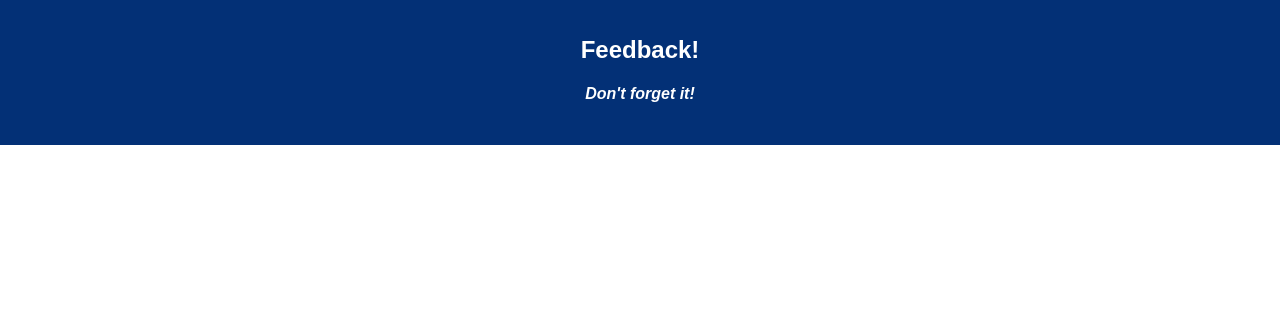
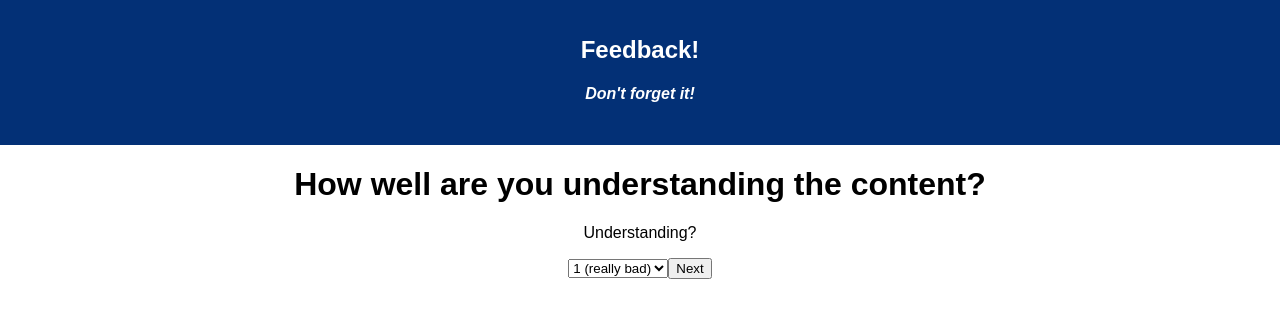
Before and after one commit to JessieConley/redux-feedback-survey, a React (Create React App) app: page /#/understanding in a window 1280 px wide. Before the commit this address led to /#/. Shown: the top 318 px of the page. Built offline with nearby package versions, Linux system fonts and the light colour scheme.

Commit message:
components and routes in place

```diff
--- a/package.json
+++ b/package.json
@@ -8,6 +8,8 @@
     "pg": "^7.4.1",
     "react": "^16.8.6",
     "react-dom": "^16.8.6",
+    "react-redux": "^7.2.0",
+    "react-router-dom": "^5.1.2",
     "react-scripts": "^3.0.1"
   },
   "devDependencies": {
--- a/src/components/App/App.js
+++ b/src/components/App/App.js
@@ -1,19 +1,41 @@
-import React, { Component } from 'react';
-import axios from 'axios';
+import React, { Component } from "react";
+// import axios from 'axios';
 import './App.css';
+import { HashRouter as Router, Route } from "react-router-dom";
+
+//import components
+import Feeling from '../Feeling/Feeling';
+import Understanding from "../Understanding/Understanding";
+import Supported from "../Supported/Supported";
+import Comments from "../Comments/Comments";
+import Review from "../Review/Review";
 
 class App extends Component {
+
+
   render() {
     return (
-      <div className="App">
-        <header className="App-header">
-          <h1 className="App-title">Feedback!</h1>
-          <h4><i>Don't forget it!</i></h4>
-        </header>
-        <br/>
-      </div>
+      <Router>
+        <div className="App">
+          <header className="App-header">
+            <h1 className="App-title">Feedback!</h1>
+            <h4>
+              <i>Don't forget it!</i>
+            </h4>
+          </header>
+
+
+
+          <Route exact path="/" component={Feeling} />
+          <Route exact path="/understanding" component={Understanding} />
+          <Route exact path="/supported" component={Supported} />
+          <Route exact path="/comments" component={Comments} />
+          <Route exact path="/review" component={Review} />
+        </div>
+      </Router>
     );
   }
 }
 
+
 export default App;
--- /dev/null
+++ b/src/components/Comments/Comments.js
@@ -0,0 +1,22 @@
+import React, { Component } from "react";
+// import { HashRouter as Router, Route, Link } from "react-router-dom";
+
+class Comments extends Component {
+  buttonClick = () => {
+    this.props.history.push("/review");
+  };
+  render() {
+    return (
+      <div className="QuestionFour">
+        <h1>Any comments you want to leave?</h1>
+        <p>Comments</p>
+        <input placeholder="comments"></input>
+
+
+        {/* <button onClick={this.buttonClick}>Next</button> */}
+      </div>
+    );
+  }
+}
+
+export default Comments;
--- /dev/null
+++ b/src/components/Feeling/Feeling.js
@@ -0,0 +1,37 @@
+import React, { Component } from "react";
+// import { connect } from "react-redux";
+// import { HashRouter as Router, Route, Link } from "react-router-dom";
+
+
+
+class Feeling extends Component {
+
+    buttonClick = () =>{
+        this.props.history.push('/understanding')
+    }
+
+    render(){
+        return (
+
+            <div className="QuestionOne">
+              <h1>How are you feeling today?</h1>
+              <p>Feeling?</p>
+              <select>
+                <option>1 (really bad)</option>
+                <option>2</option>
+                <option>3</option>
+                <option>4</option>
+                <option>5 (great)</option>
+              </select>
+              <button onClick={this.buttonClick}>Next</button>
+            </div>
+
+
+        )
+    }
+}
+
+// const putReduxStateOnProps = (reduxState) => ({
+//     reduxState
+// })
+export default Feeling;
--- /dev/null
+++ b/src/components/Supported/Supported.js
@@ -0,0 +1,27 @@
+import React, { Component } from "react";
+// import { HashRouter as Router, Route, Link } from "react-router-dom";
+
+class Supported extends Component {
+  buttonClick = () => {
+    this.props.history.push("/comments");
+  };
+  render() {
+    return (
+      <div className="QuestionThree">
+        <h1>How well are you being supported?</h1>
+        <p>Support?</p>
+        <select>
+          <option>1 (really bad)</option>
+          <option>2</option>
+          <option>3</option>
+          <option>4</option>
+          <option>5 (great)</option>
+        </select>
+
+        <button onClick={this.buttonClick}>Next</button>
+      </div>
+    );
+  }
+}
+
+export default Supported;
--- /dev/null
+++ b/src/components/Understanding/Understanding.js
@@ -0,0 +1,28 @@
+import React, { Component } from "react";
+// import { HashRouter as Router, Route, Link } from "react-router-dom";
+
+
+class Understanding extends Component {
+  buttonClick = () => {
+    this.props.history.push("/supported");
+  };
+  render() {
+    return (
+      <div className="QuestionTwo">
+        <h1>How well are you understanding the content?</h1>
+        <p>Understanding?</p>
+        <select>
+          <option>1 (really bad)</option>
+          <option>2</option>
+          <option>3</option>
+          <option>4</option>
+          <option>5 (great)</option>
+        </select>
+
+        <button onClick={this.buttonClick}>Next</button>
+      </div>
+    );
+  }
+}
+
+export default Understanding;
```
Also changed, not shown: src/components/Review/Review.js (added), 1 other file (tests, documents, lock files or other folders).
